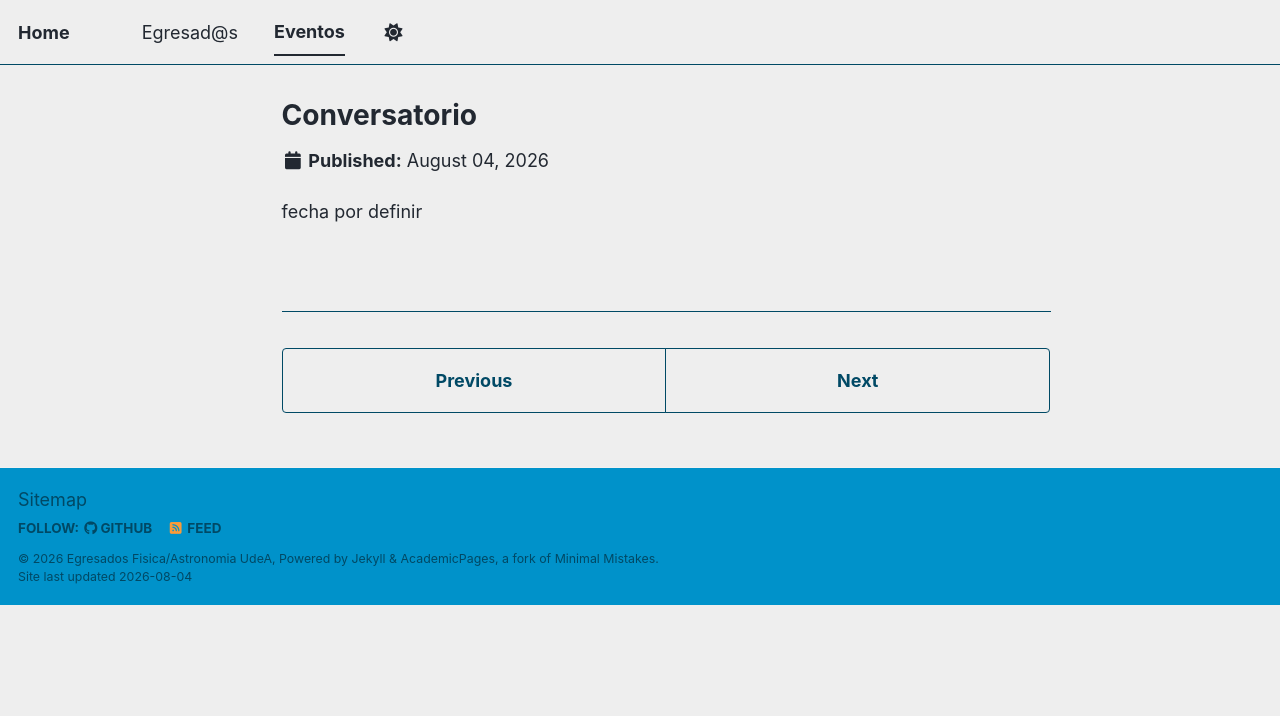
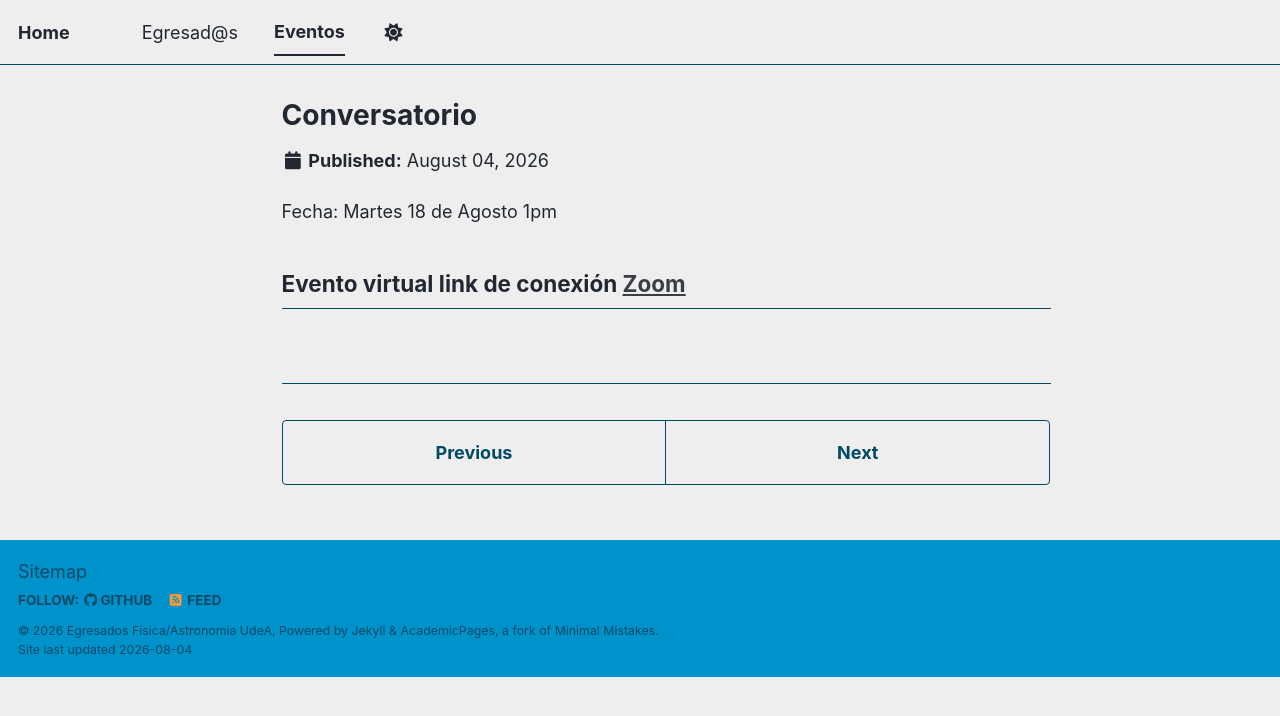
Before and after one commit to egresadosinstitutofisicaudea/egresadosinstitutofisicaudea.github.io, a Jekyll site: the page built from _eventos/evento3.md, in a window 1280 px wide. Shown: the top 716 px of the page. Built offline with Jekyll 4.4.1, drawn with Linux system fonts in a browser that asks for light colours; a script bundle is joined from its source files by our own code; library files that are not in the unit come from our copies.

Commit message:
Update evento3.md

```diff
--- a/_eventos/evento3.md
+++ b/_eventos/evento3.md
@@ -1,6 +1,10 @@
 ---
 title: "Conversatorio"
 excerpt: "Oportunidades academicas en Estados Unidos"
+image: /images/ConversatorioUSA.png
 layout: single
 ---
-fecha por definir
+Fecha: Martes 18 de Agosto 1pm
+
+Evento virtual link de conexión [Zoom](https://udearroba.zoom.us/j/96534640542)
+---
```
